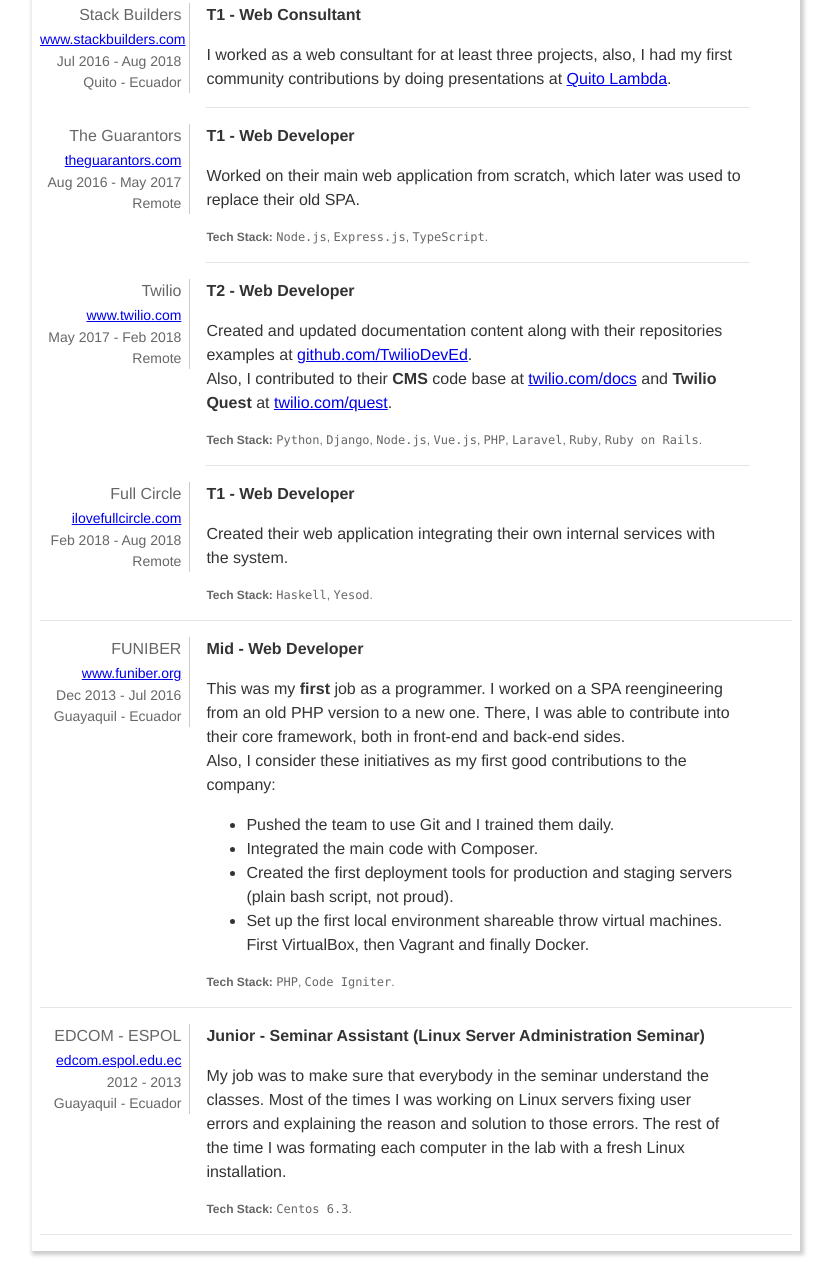
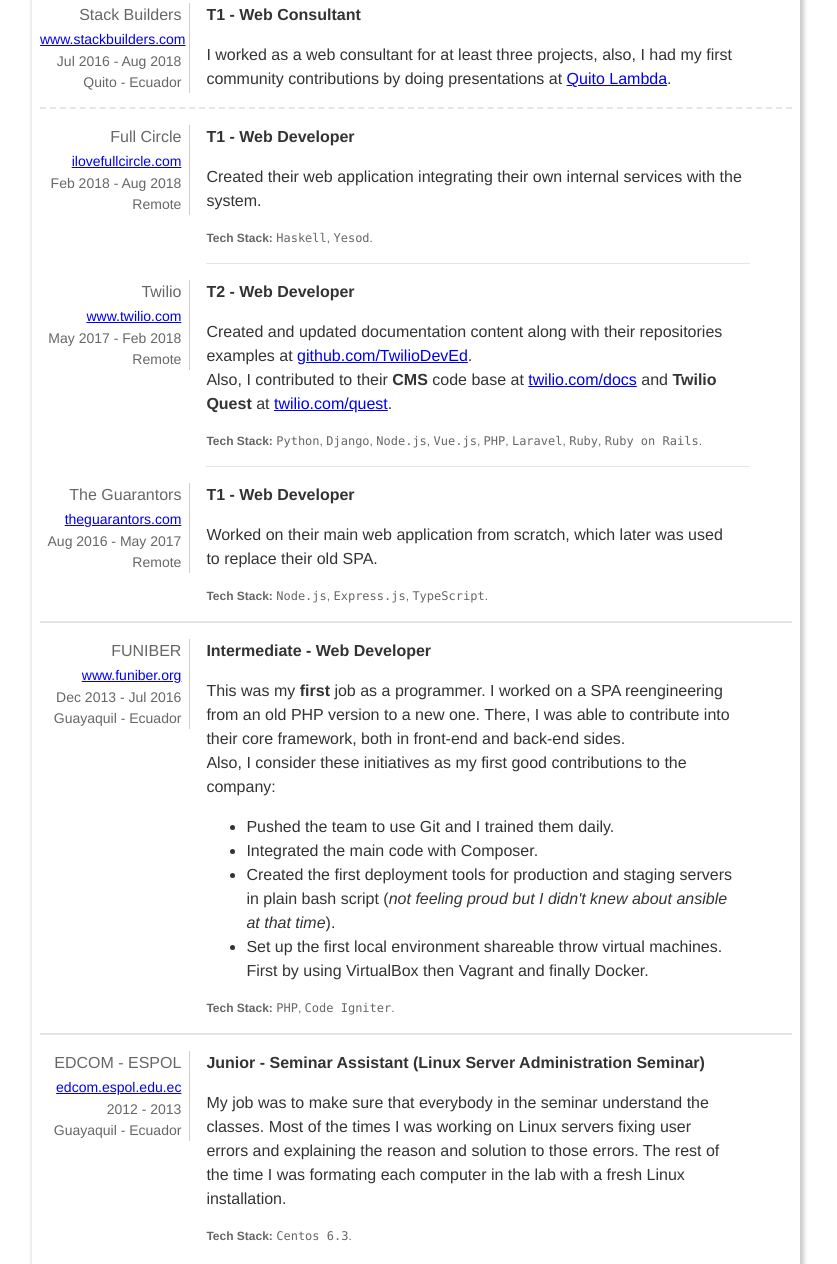
Before and after one commit to well1791/resume, a website built with Parcel: page src/index.pug in a window 1280 px wide. Shown: the part 479-1743 px from the top of the page, without its empty margins (0-837 px from the left). Built offline with nearby package versions, Linux system fonts and the light colour scheme.

Commit message:
Sort jobs by most recent date

```diff
--- a/src/index.pug
+++ b/src/index.pug
@@ -33,14 +33,14 @@
       section.bg-white.mv4.bg-white.black-80.shadow-3.mw7
         .bg-dark-teal-90.white.pv3.ph4.f3 Experience
         .pv3-ns.ph2-ns
-          .bb.b--black-10
-            .dt.w-100
+          .bb.bw1.b--black-10
+            .dt.w-100(style="border-bottom: .125rem dashed rgba(0, 0, 0, .1);")
               .fl.w-20.pr2.tr.black-60.br.b--black-20
                 .f5 Stack Builders
                 a.f6(href="https://www.stackbuilders.com/") www.stackbuilders.com
                 .f6 Jul 2016 - Aug 2018
                 .f6 Quito - Ecuador
-              .fl.w-80.ml3.mb3.measure-wide.bb.b--black-10
+              .fl.w-80.ml3.measure-wide
                 .b T1 - Web Consultant
                 p.
                   I worked as a web consultant for at least three projects,
@@ -48,18 +48,20 @@
                   presentations at
                   <a href="https://www.youtube.com/channel/UC-hUvwCQpNwwvW_eE3iPk5A">Quito Lambda</a>.
 
-            .dt.w-100
+            .dt.w-100.pt3
               .fl.w-20.pr2.tr.black-60.br.b--black-20
-                .f5 The Guarantors
-                a.f6(href="https://theguarantors.com/") theguarantors.com
-                .f6 Aug 2016 - May 2017
+                .f5 Full Circle
+                a.f6(href="http://ilovefullcircle.com/") ilovefullcircle.com
+                .f6 Feb 2018 - Aug 2018
                 .f6 Remote
               .fl.w-80.ml3.mb3.pb3.measure-wide.bb.b--black-10
                 .b T1 - Web Developer
-                p Worked on their main web application from scratch, which later was used to replace their old SPA.
+                p.
+                  Created their web application integrating their own
+                  internal services with the system.
                 .f7.black-60
                   <b>Tech Stack:</b>
-                  <code>Node.js</code>, <code>Express.js</code>, <code>TypeScript</code>.
+                  <code>Haskell</code>, <code>Yesod</code>.
 
             .dt.w-100
               .fl.w-20.pr2.tr.black-60.br.b--black-20
@@ -87,27 +89,25 @@
 
             .dt.w-100
               .fl.w-20.pr2.tr.black-60.br.b--black-20
-                .f5 Full Circle
-                a.f6(href="http://ilovefullcircle.com/") ilovefullcircle.com
-                .f6 Feb 2018 - Aug 2018
+                .f5 The Guarantors
+                a.f6(href="https://theguarantors.com/") theguarantors.com
+                .f6 Aug 2016 - May 2017
                 .f6 Remote
               .fl.w-80.pl3.pb3.measure-wide
                 .b T1 - Web Developer
-                p.
-                  Created their web application integrating their own
-                  internal services with the system.
+                p Worked on their main web application from scratch, which later was used to replace their old SPA.
                 .f7.black-60
                   <b>Tech Stack:</b>
-                  <code>Haskell</code>, <code>Yesod</code>.
+                  <code>Node.js</code>, <code>Express.js</code>, <code>TypeScript</code>.
 
-          .dt.w-100.pv3.bb.b--black-10
+          .dt.w-100.pv3.bb.bw1.b--black-10
             .fl.w-20.tr.pr2.br.b--black-20.black-60.f5
               div FUNIBER
               a.f6(href="https://www.funiber.org/") www.funiber.org
               .f6 Dec 2013 - Jul 2016
               .f6 Guayaquil - Ecuador
             .fl.w-80.pl3.measure-wide
-              .b Mid - Web Developer
+              .b Intermediate - Web Developer
               p.
                 This was my <strong>first</strong> job as a programmer.
                 I worked on a SPA reengineering from an old PHP version
@@ -121,15 +121,16 @@
                 li Integrated the main code with Composer.
                 li.
                   Created the first deployment tools for production and staging
-                  servers (plain bash script, not proud).
+                  servers in plain bash script (<em>not feeling proud but I didn't
+                  knew about ansible at that time</em>).
                 li.
                   Set up the first local environment shareable throw virtual machines.
-                  First VirtualBox, then Vagrant and finally Docker.
+                  First by using VirtualBox then Vagrant and finally Docker.
 
               .f7.black-60.
                 <b>Tech Stack:</b> <code>PHP</code>, <code>Code Igniter</code>.
 
-          .dt.w-100.pv3.bb.b--black-10
+          .dt.w-100.pv3
             .fl.w-20.tr.pr2.br.b--black-20.black-60.f5
               div EDCOM - ESPOL
               a.f6(href="http://www.edcom.espol.edu.ec/es/cursos-y-seminarios") edcom.espol.edu.ec
```
